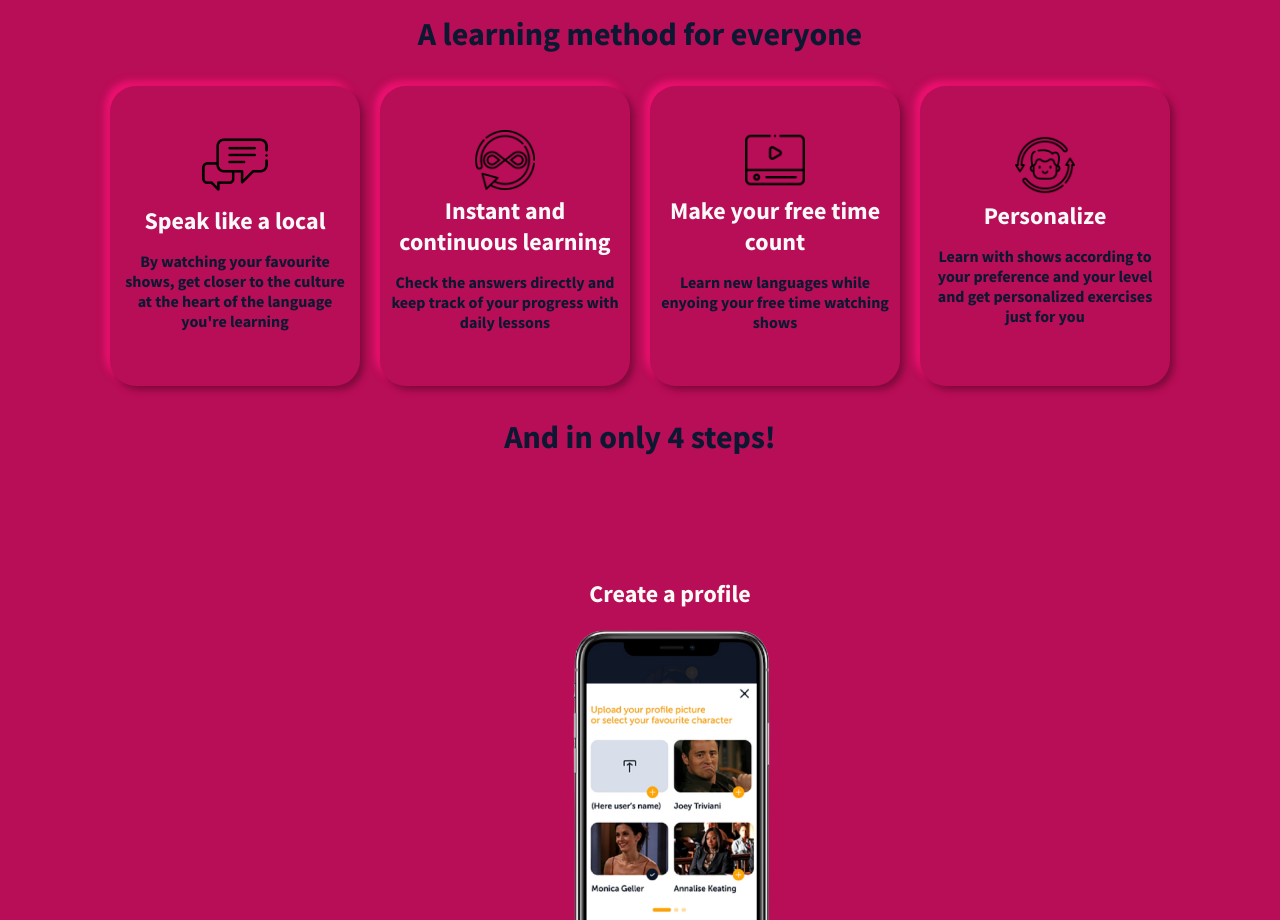
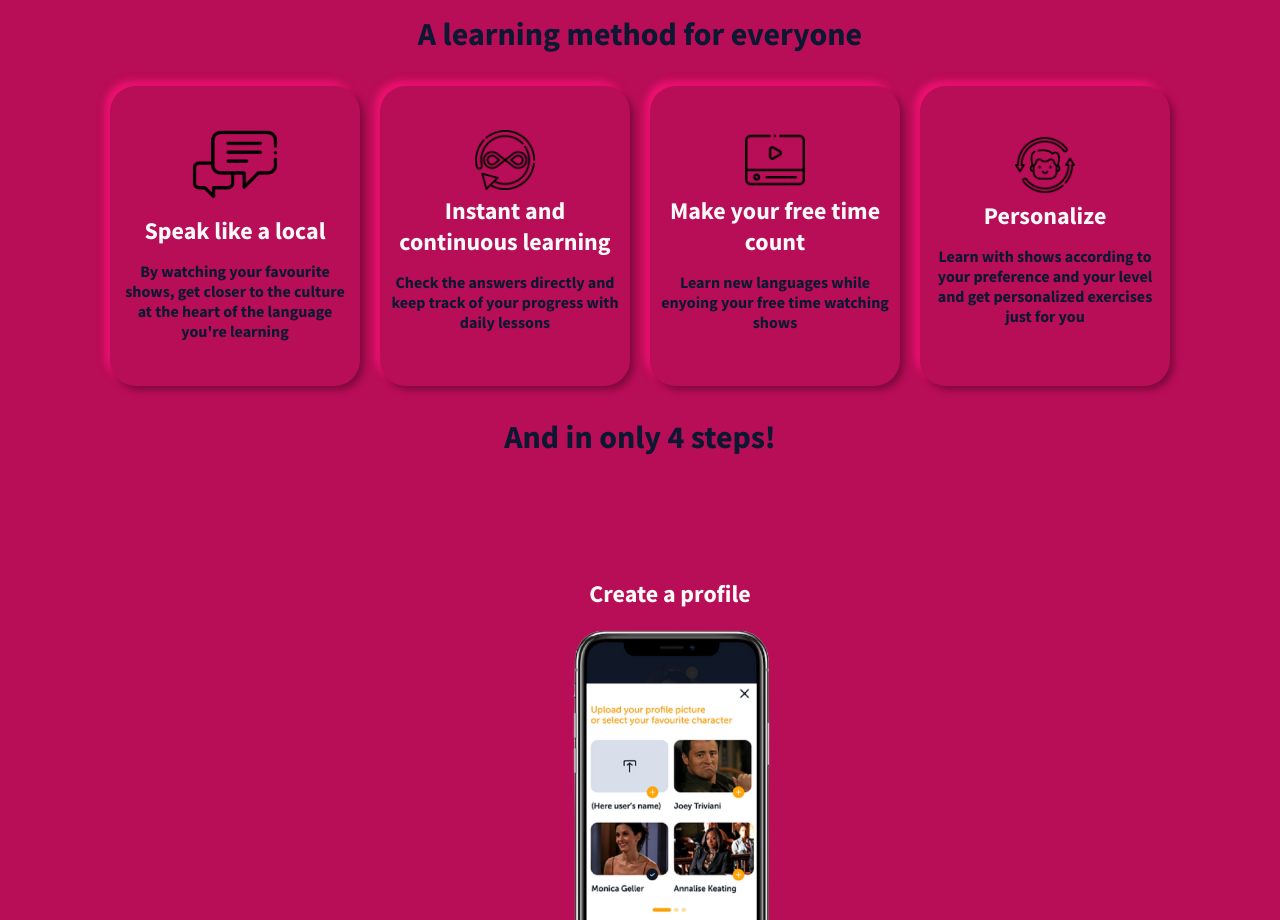
Before and after one commit to sidtiwari2712/App_landingpage, a plain HTML site: page index.html in a window 1280 px wide. Shown: the part 900-1820 px from the top of the page. Drawn offline with nearby package versions, Linux system fonts and the light colour scheme.

Commit message:
Update index.html

```diff
--- a/index.html
+++ b/index.html
@@ -27,7 +27,7 @@
     <div class="benifitheading"><h1 data-aos="zoom-in-down">A learning method for everyone</h1></div>
     <div id="benifit">
         <div class="box">
-        <img src="images/icon1.png" alt="" width="70px" height="70px">
+        <img src="images/icon1.png" alt="" width="90px" height="90px">
         <h2>Speak like a local</h2>
         <h4>By watching your favourite shows, get closer to the culture at the heart of the language you're learning</h4>
         </div>
```
